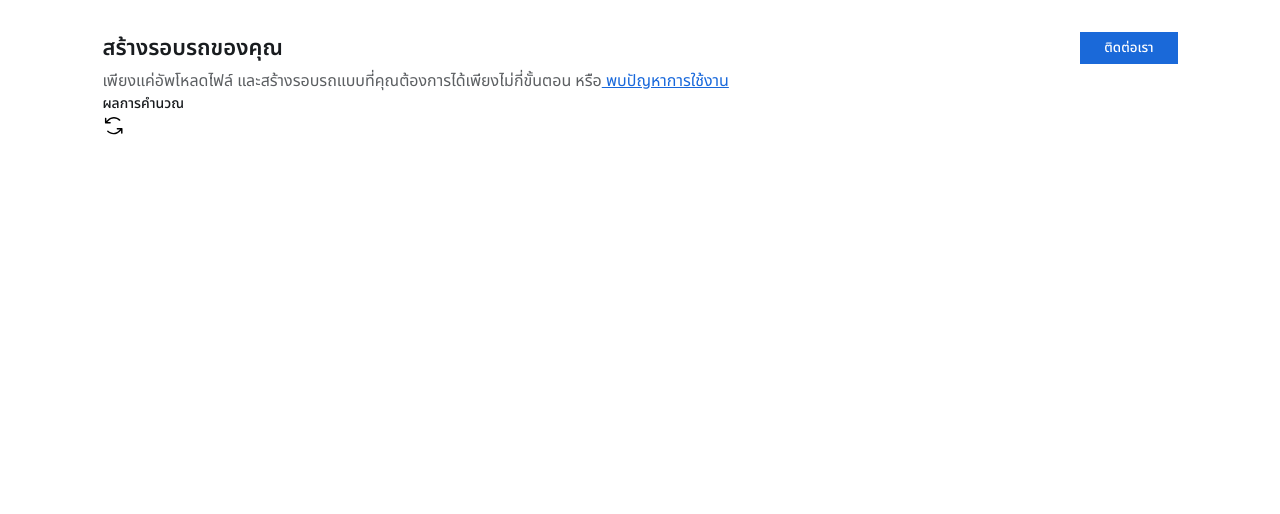
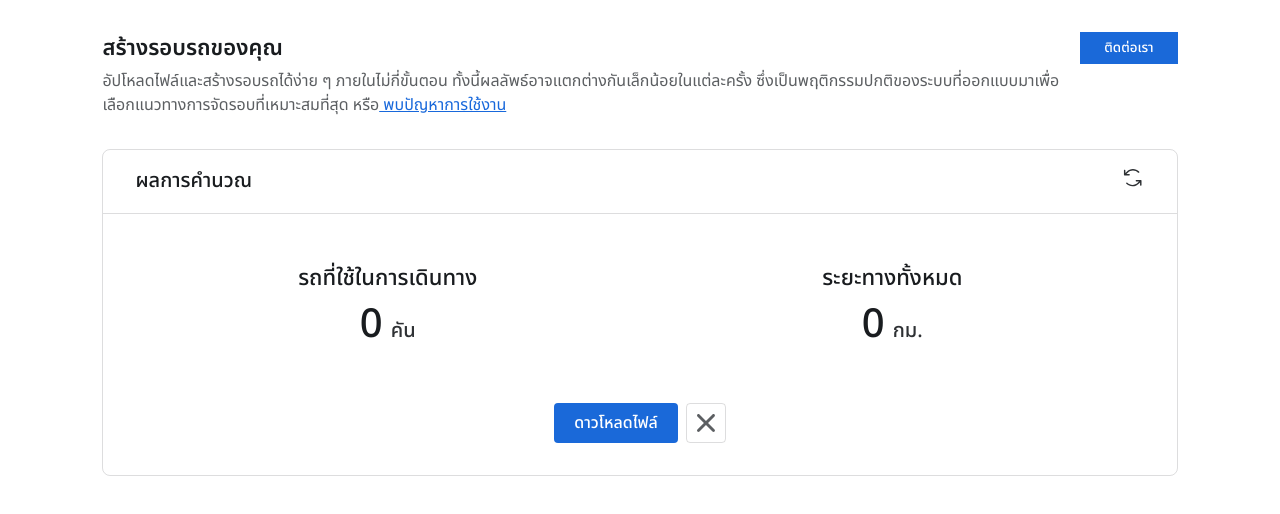
Before and after one commit to HacKaTechxRouteOptimize/Frontend, a Next.js app: page / in a window 1280 px wide. Shown: the top 514 px of the page. Built offline with nearby package versions, Linux system fonts and the light colour scheme.

Commit message:
KAN-119 on optimize state

```diff
--- a/src/app/(plan)/landing.module.scss
+++ b/src/app/(plan)/landing.module.scss
@@ -19,6 +19,8 @@
     .titleDescription {
       margin-top: 0.25rem;
       .normal {
+        display: inline-block;
+        max-width: 60rem;
         color: var(--p-500);
       }
       .report {
@@ -162,3 +164,80 @@
     background-color: var(--s-300);
   }
 }
+.optimize {
+  border: $border-subtle;
+  border-radius: 0.5rem;
+  margin-top: 2rem;
+  .optimizeTitle {
+    font-weight: 500;
+    font-size: 1.25rem;
+  }
+  .optimizeHeader {
+    display: flex;
+    justify-content: space-between;
+    padding: 1rem 2rem;
+    border-bottom: $border-subtle;
+  }
+  .optimizeContent {
+    // padding-top: 1rem;
+    padding: 2rem;
+    display: flex;
+    @include respond(md) {
+      flex-direction: column;
+    }
+    .optimizeBox {
+      padding: 1rem 0;
+      width: 100%;
+      display: flex;
+      flex-direction: column;
+      align-items: center;
+      .optimizeType {
+        font-size: 1.375rem;
+        font-weight: 500;
+      }
+      .optimizeInfo {
+        display: flex;
+        gap: 0.5rem;
+        align-items: end;
+        .optimizeVariable {
+          font-weight: 500;
+        }
+        .optimizeUnit {
+          font-size: 1.25rem;
+          padding-bottom: 0.5rem;
+          color: var(--p-700);
+          font-weight: 500;
+        }
+      }
+    }
+  }
+  .optimizeFooter {
+    width: fit-content;
+    margin-inline: auto;
+    display: flex;
+    align-items: center;
+    gap: 0.5rem;
+    margin-bottom: 2rem;
+    .optimizeAction {
+      border-radius: 0.25rem;
+      padding: 0.5rem 1.25rem;
+      font-size: 1rem;
+      font-weight: 500;
+      color: var(--p-0);
+      background-color: var(--s-500);
+    }
+    .optimizeCloseContainer {
+      height: fit-content;
+      border: $border-subtle;
+      border-radius: 0.25rem;
+      .optimizeClose {
+        padding-top: 0.625rem;
+        padding-bottom: 0.125rem;
+        padding-left: 0.625rem;
+        padding-right: 0.5rem;
+
+        height: fit-content;
+      }
+    }
+  }
+}
--- a/src/app/(plan)/page.tsx
+++ b/src/app/(plan)/page.tsx
@@ -2,6 +2,7 @@
 import { signIn, signOut, useSession } from "next-auth/react";
 import IconSvgMono from "@/components/Icon/SvgIcon";
 import { Modal } from "@/components/Modal/Modal/Modal";
+import { Tooltip } from "@/components/ui/Tooltip/Tooltip";
 import { OrderBase, TimePeriod } from "@/types/api.types";
 import styles from "./landing.module.scss";
 import Image from "next/image";
@@ -14,6 +15,13 @@ import { OrderUpload } from "@/components/Modal/OrderUpload/OrderUpload";
 import { OrderFileHeader } from "@/components/Modal/OrderUpload/OrderUpload.types";
 const Page = () => {
   const DEFAULT_HEADER_INDEX = -1;
+  const [optimizeCount, setOptimizeCount] = useState<{
+    distance: number;
+    vehicle: number;
+  }>({
+    distance: 0,
+    vehicle: 0,
+  });
   const [isUploadVehicle, setIsUploadVehicle] = useState(false);
   const [isUploadOrder, setIsUploadOrder] = useState(false);
   const [vehicleFile, setVehicleFile] = useState<File>();
@@ -430,6 +438,29 @@ const Page = () => {
 
     setIsUploadOrder(false);
   };
+  const handleClearOptimize = () => {
+    setIsOptimize(false);
+    setVehicleFileHeader((prev) => {
+      const updated = vehicleFileHeader;
+      Object.keys(updated).forEach((key) => {
+        const typedKey = key as keyof VehicleFileHeader;
+        updated[typedKey].fileCol = -1;
+      });
+      return updated;
+    });
+    setOrderFileHeader((prev) => {
+      const updated = orderFileHeader;
+      Object.keys(updated).forEach((key) => {
+        const typedKey = key as keyof OrderFileHeader;
+        updated[typedKey].fileCol = -1;
+      });
+      return updated;
+    });
+    setColDataOrder([]);
+    setColDataVehicle([]);
+    setVehicleFile(undefined);
+    setOrderFile(undefined);
+  };
 
   return (
     <div>
@@ -439,21 +470,64 @@ const Page = () => {
             <h2 className={styles.titleText}>สร้างรอบรถของคุณ</h2>
             <div className={styles.titleDescription}>
               <span className={styles.normal}>
-                เพียงแค่อัพโหลดไฟล์
-                และสร้างรอบรถแบบที่คุณต้องการได้เพียงไม่กี่ขั้นตอน หรือ
+                อัปโหลดไฟล์และสร้างรอบรถได้ง่าย ๆ ภายในไม่กี่ขั้นตอน
+                ทั้งนี้ผลลัพธ์อาจแตกต่างกันเล็กน้อยในแต่ละครั้ง
+                ซึ่งเป็นพฤติกรรมปกติของระบบที่ออกแบบมาเพื่อเลือกแนวทางการจัดรอบที่เหมาะสมที่สุด
+                หรือ
+                <span className={styles.report}> พบปัญหาการใช้งาน</span>
               </span>
-              <span className={styles.report}> พบปัญหาการใช้งาน</span>
             </div>
           </div>
           <button className={styles.titleAction}>ติดต่อเรา</button>
         </div>
         {isOptimize ? (
-          <div className={styles.optimizeContentp}>
-            <div className={styles.header}>
-              <h3>ผลการคำนวณ</h3>
-              <IconSvgMono src="/icon/reload.svg"></IconSvgMono>
+          <div className={styles.optimize}>
+            <div className={styles.optimizeHeader}>
+              <h2 className={styles.optimizeTitle}>ผลการคำนวณ</h2>
+              <Tooltip title="ลองใหม่">
+                <button type="button">
+                  <IconSvgMono src="/icon/reload.svg" size={24}></IconSvgMono>
+                </button>
+              </Tooltip>
             </div>
-            <div></div>
+            <div className={styles.optimizeContent}>
+              <div className={styles.optimizeBox}>
+                <h2 className={styles.optimizeType}>รถที่ใช้ในการเดินทาง</h2>
+                <div className={styles.optimizeInfo}>
+                  <h1 className={styles.optimizeVariable}>
+                    {optimizeCount.vehicle}
+                  </h1>
+                  <p className={styles.optimizeUnit}>คัน</p>
+                </div>
+              </div>
+              <div className={styles.optimizeBox}>
+                <h2 className={styles.optimizeType}>ระยะทางทั้งหมด </h2>
+                <div className={styles.optimizeInfo}>
+                  <h1 className={styles.optimizeVariable}>
+                    {optimizeCount.vehicle}
+                  </h1>
+                  <p className={styles.optimizeUnit}>กม.</p>
+                </div>
+              </div>
+            </div>
+            <div className={styles.optimizeFooter}>
+              <button type="button" className={styles.optimizeAction}>
+                ดาวโหลดไฟล์
+              </button>
+              <Tooltip title="ล้างค่า">
+                <button
+                  onClick={() => handleClearOptimize()}
+                  className={styles.optimizeCloseContainer}
+                >
+                  <IconSvgMono
+                    className={styles.optimizeClose}
+                    size={20}
+                    src="/icon/cross.svg"
+                    color="var(--p-500)"
+                  ></IconSvgMono>
+                </button>
+              </Tooltip>
+            </div>
           </div>
         ) : (
           <div>
@@ -518,7 +592,7 @@ const Page = () => {
                     onClick={() => setIsUploadVehicle(true)}
                     type="button"
                   >
-                    {vehicleFile ? "เปลี่ยนไฟล์" : "เลือกไฟล์"}
+                    {vehicleBases.length > 0 ? "เปลี่ยนไฟล์" : "เลือกไฟล์"}
                   </button>
                 </div>
               </div>
@@ -583,7 +657,7 @@ const Page = () => {
                     className={styles.uploadAction}
                     type="button"
                   >
-                    {orderFile ? "เปลี่ยนไฟล์" : "เลือกไฟล์"}
+                    {orderBases.length > 0 ? "เปลี่ยนไฟล์" : "เลือกไฟล์"}
                   </button>
                 </div>
               </div>
--- a/src/components/ui/Indicator/Indicator.module.scss
+++ /dev/null
@@ -1,2 +0,0 @@
-.container {
-}
--- /dev/null
+++ b/src/components/ui/Tooltip/Tooltip.module.scss
@@ -0,0 +1,33 @@
+@keyframes fadeUp {
+  from {
+    transform: translateY(0.6rem) translateX(-50%);
+  }
+  to {
+    transform: translateY(0) translateX(-50%);
+  }
+}
+
+.tooltip {
+  position: relative;
+  display: inline-block;
+  z-index: 10;
+}
+
+.title {
+  font-weight: 500;
+  text-wrap: nowrap;
+  position: absolute;
+  top: -2.5rem;
+  left: 50%;
+  transform: translateX(-50%);
+  color: white;
+  background-color: black;
+  padding: 0.5rem 0.8rem;
+  border-radius: 0.2rem;
+  display: none;
+  animation: fadeUp 0.3s ease;
+}
+
+.tooltip:hover .title {
+  display: block;
+}
--- /dev/null
+++ b/src/components/ui/Tooltip/Tooltip.tsx
@@ -0,0 +1,10 @@
+import { TooltipProps } from "./Tooltip.types";
+import styles from "./Tooltip.module.scss";
+export const Tooltip = ({ title, children }: TooltipProps) => {
+  return (
+    <div className={styles.tooltip}>
+      <div className={styles.chilren}>{children}</div>
+      <p className={styles.title}>{title}</p>
+    </div>
+  );
+};
--- /dev/null
+++ b/src/components/ui/Tooltip/Tooltip.types.ts
@@ -0,0 +1,6 @@
+import { ReactNode } from "react";
+
+export interface TooltipProps {
+  title: string;
+  children: ReactNode;
+}
```
Also changed, not shown: response.json (added, +27 -0 lines), src/components/ui/Indicator/Indicator.tsx (deleted, +0 -14 lines), src/components/ui/Indicator/Indicator.types.ts (deleted, +0 -7 lines).
